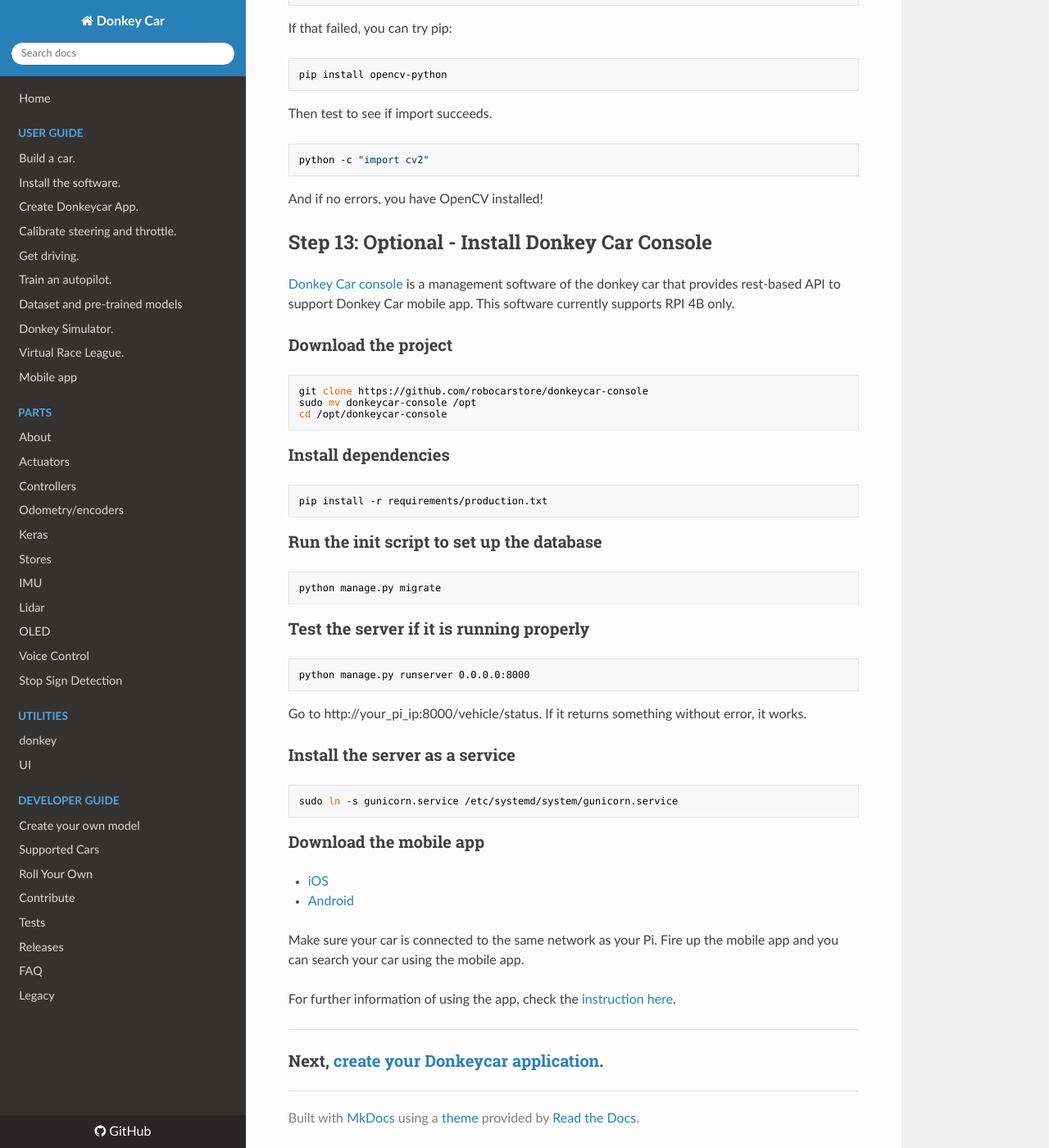
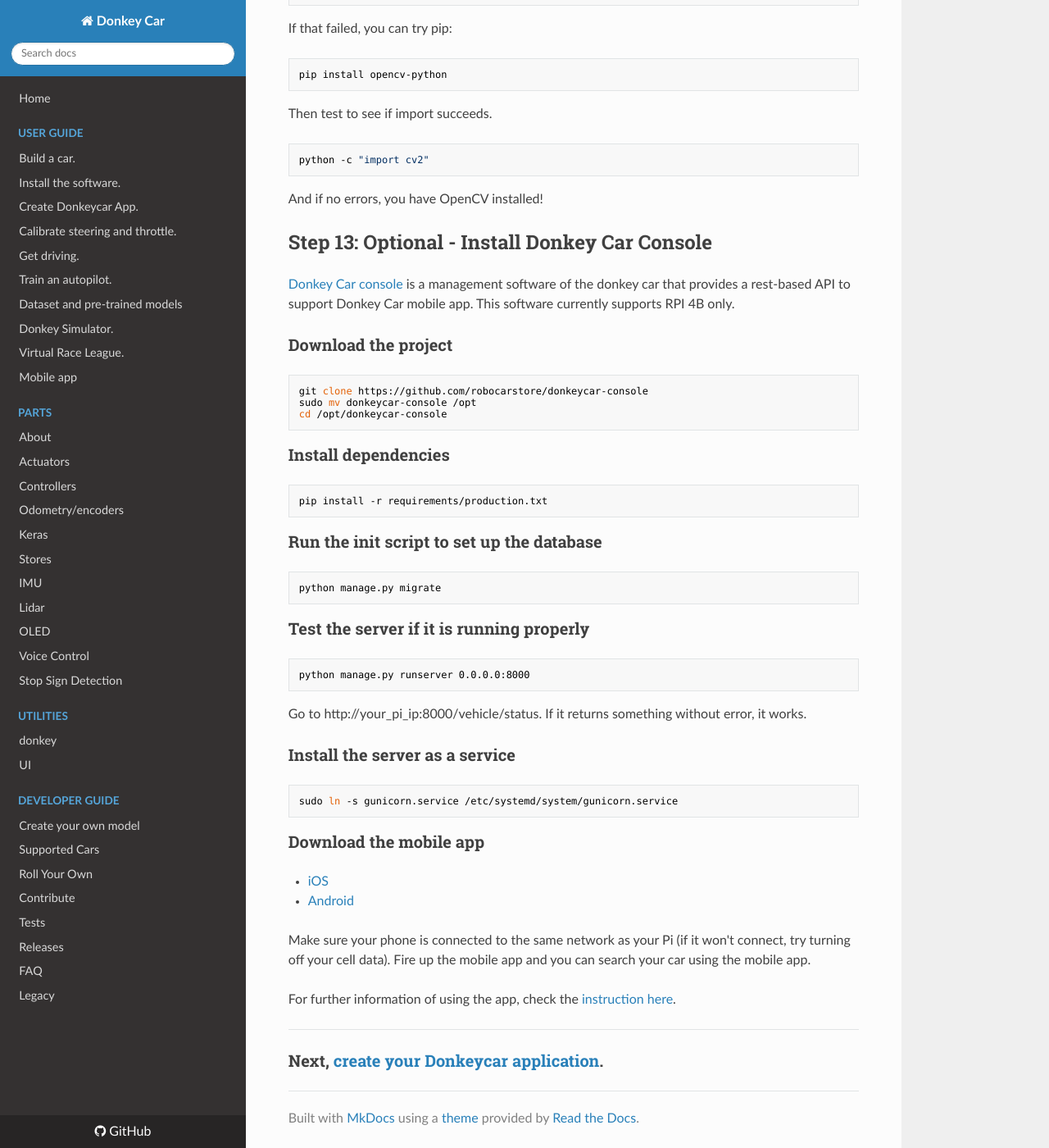
Before and after one commit to autorope/donkeydocs, an MkDocs documentation site: the page built from docs/guide/robot_sbc/setup_raspberry_pi.md, in a window 1280 px wide and 1400 px high, scrolled down 5753 px. Shown: the whole window at 82% size. Built offline with MkDocs 1.6.1, drawn with Linux system fonts in a browser that asks for light colours; nearby versions of some CDN libraries; old or Windows-style settings are respelled for this version of MkDocs.

Commit message:
Fixed typo

```diff
--- a/docs/guide/robot_sbc/setup_raspberry_pi.md
+++ b/docs/guide/robot_sbc/setup_raspberry_pi.md
@@ -261,7 +261,7 @@ And if no errors, you have OpenCV installed!
 
 ## Step 13: Optional - Install Donkey Car Console
 
-[Donkey Car console](https://github.com/robocarstore/donkeycar-console) is a management software of the donkey car that provides rest-based API to support Donkey Car mobile app. This software currently supports RPI 4B only.
+[Donkey Car console](https://github.com/robocarstore/donkeycar-console) is a management software of the donkey car that provides a rest-based API to support Donkey Car mobile app. This software currently supports RPI 4B only.
 
 ### Download the project
 
@@ -302,7 +302,7 @@ sudo ln -s gunicorn.service /etc/systemd/system/gunicorn.service
 - [iOS](https://apps.apple.com/app/robocar-controller/id1508125501)
 - [Android](https://play.google.com/store/apps/details?id=com.robocarLtd.RobocarController)
 
-Make sure your car is connected to the same network as your Pi. Fire up the mobile app and you can search your car using the mobile app.
+Make sure your phone is connected to the same network as your Pi (if it won't connect, try turning off your cell data). Fire up the mobile app and you can search your car using the mobile app.
 
 For further information of using the app, check the [instruction here](../mobile_app.md).
 
```
